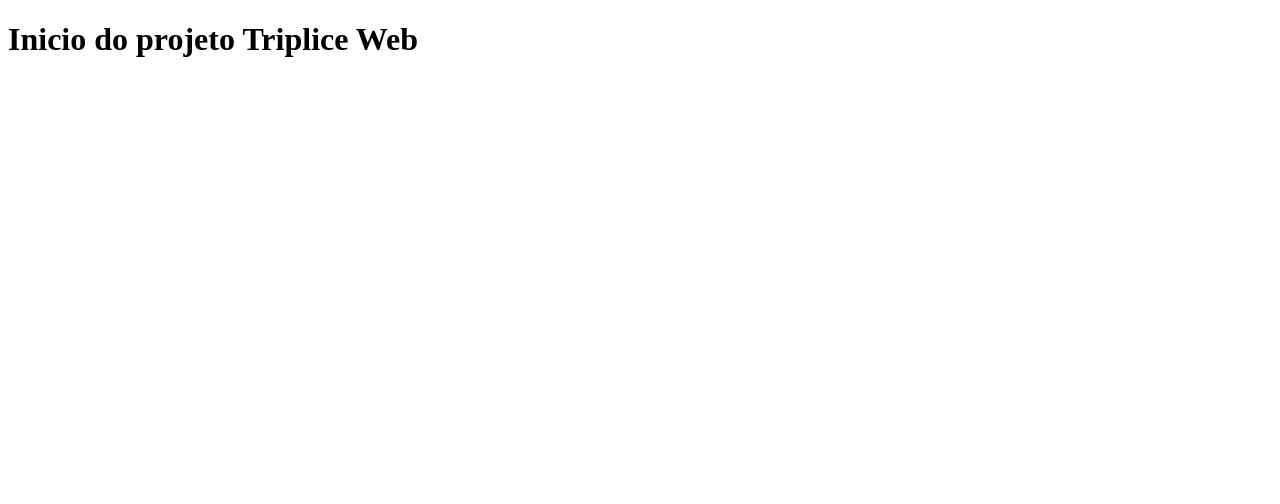
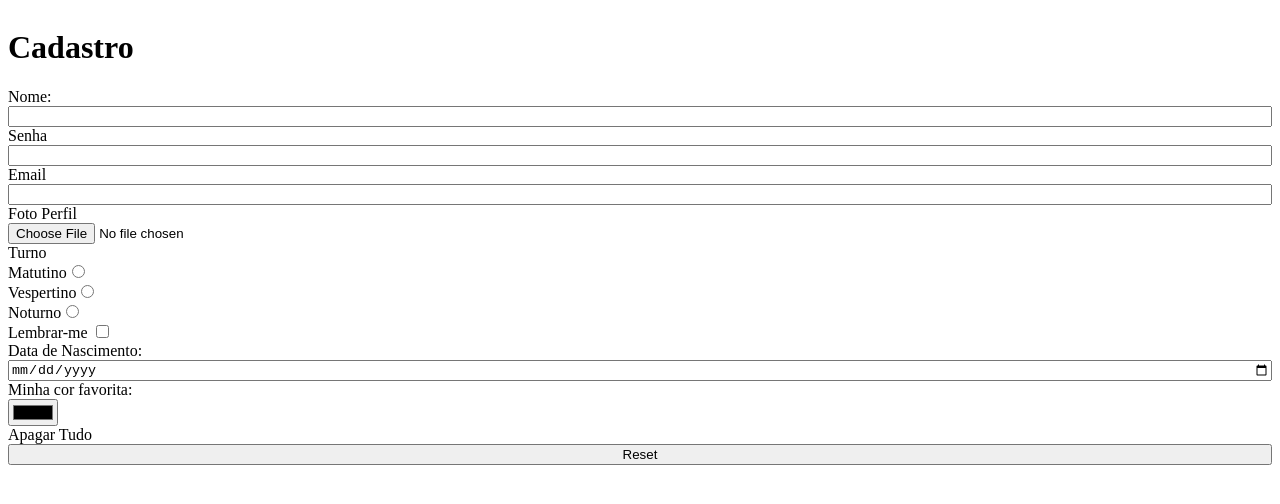
Before and after one commit to ariellabarbosa77-debug/TripliceWeb, a plain HTML site: page index.html in a window 1280 px wide. Drawn offline with Linux system fonts and the light colour scheme.

Commit message:
adiciona vários inputs

```diff
--- a/index.html
+++ b/index.html
@@ -4,9 +4,42 @@
     <meta charset="UTF-8">
     <meta name="viewport" content="width=device-width, initial-scale=1.0">
     <title>Triplice Web</title>
+    <link rel="stylesheet" href="styles.css">
 </head>
 <body>
-<h1>Inicio do projeto Triplice Web</h1>
+<h1>Cadastro</h1>
+<label for="usuario">Nome:</label>
+<input id = "usuario" type="text" />
+
+<label for="senha">Senha</label>
+<input id = "senha" type="password" />
+
+<label for="email">Email</label>
+<input id = "email" type="email" />
+
+<label for="foto">Foto Perfil</label>
+<input id = "foto" type="file" accept="image/png"/>
+
+<label>Turno</label>
+<label>Matutino<input name="turno" type="radio"></label>
+<label>Vespertino<input name="turno" type="radio"></label>
+<label>Noturno<input name="turno" type="radio"></label>
+
+
+<label for="lembrar">Lembrar-me
+<input id="lembrar" type="checkbox" />
+</label>
+
+<label for="nascimento">Data de Nascimento:</label>
+<input id = "nascimento" type="date" />
+
+<label for="corFavorita">Minha cor favorita:</label>
+<input id = "corFavorita" type="color" />
+
+
+<label for="reset">Apagar Tudo</label>
+<input id="reset" type="reset"/>
+<script src="script.js"></script>
+
 </body>
-
 </html>
--- /dev/null
+++ b/styles.css
@@ -0,0 +1,4 @@
+body{
+    display: flex;
+    flex-direction: column;
+}
```
Also changed, not shown: script.js (added), 1 other file.
